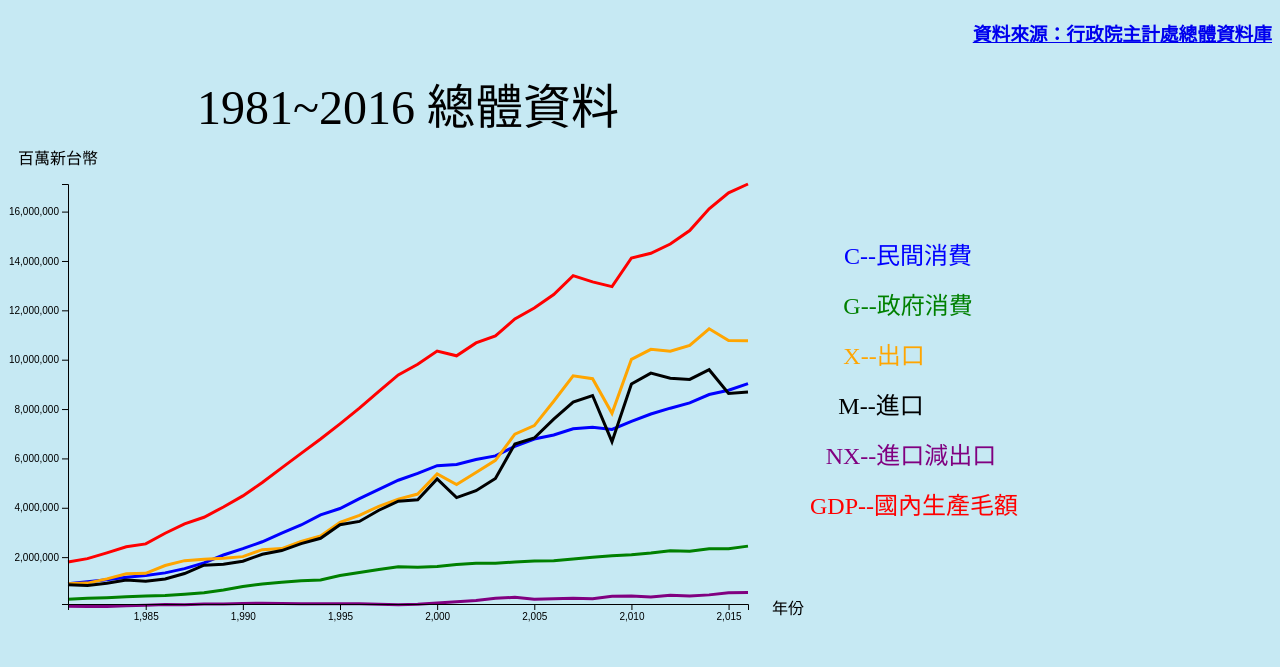
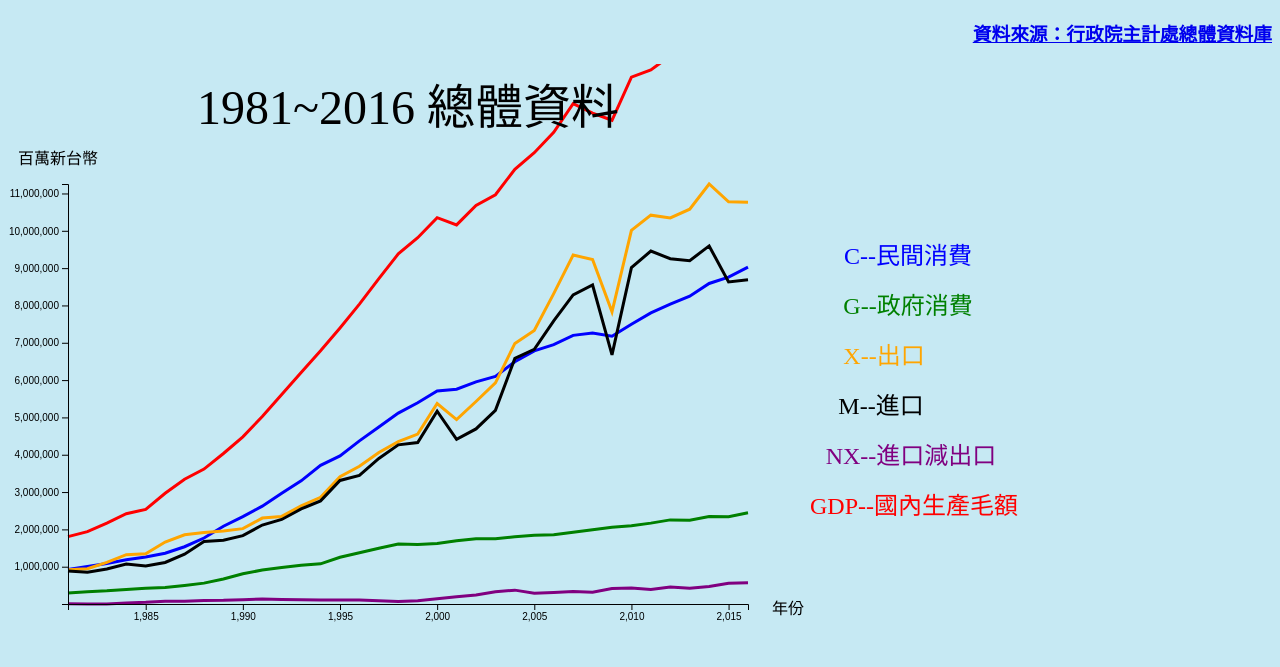
Before and after one commit to NTU-CSX-D3JS/b05902108, a plain HTML site: page HW1.html in a window 1280 px wide. Drawn offline with nearby package versions, Linux system fonts and the light colour scheme.

Commit message:
Update HW1.html

```diff
--- a/HW1.html
+++ b/HW1.html
@@ -20,10 +20,10 @@
 			var xr = 800;
 			var n = 60;
 
-			var Ymax = 17118694;//d3.max(data, function(d){return d.X;});
-			var Ymin = d3.min(data, function(d){return d.NX;});
-			var Xmax = d3.max(data, function(d){return d.Year;});
-			var Xmin = d3.min(data, function(d){return d.Year;});
+			var Ymax = d3.max(data, function(d){return parseInt(d.X);});
+			var Ymin = d3.min(data, function(d){return parseInt(d.NX);});
+			var Xmax = d3.max(data, function(d){return parseInt(d.Year);});
+			var Xmin = d3.min(data, function(d){return parseInt(d.Year);});
 			var xScale = d3.scaleLinear().domain([Xmin , Xmax]).range([n, xr-n]);
 			var yScale = d3.scaleLinear().domain([Ymin , Ymax]).range([h-n, 2*n]);
 
```
